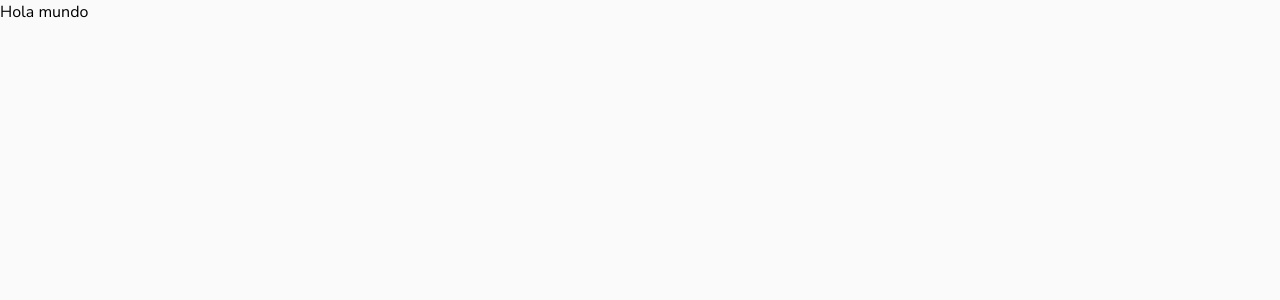
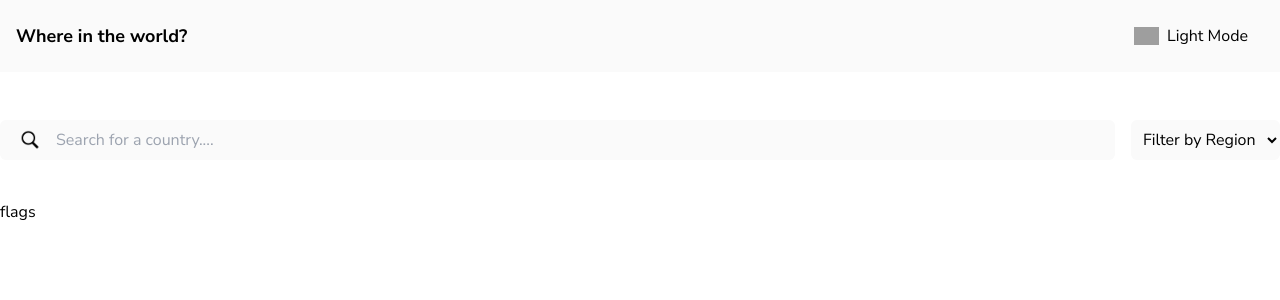
Before and after one commit to ismanolgarcia/countries-of-the-world, a Next.js app: page / in a window 1280 px wide. Shown: the top 300 px of the page. Built offline with nearby package versions, Linux system fonts and the light colour scheme; grey boxes are pictures that could not be loaded.

Commit message:
feat: add navbar and search box

```diff
--- /dev/null
+++ b/src/app/components/NavBar/NavBar.jsx
@@ -0,0 +1,14 @@
+import { ThemeToggle } from '..';
+
+export const NavBar = () => {
+  return (
+    <div className="bg-SnowWhite dark:bg-DeepSteelBlue p-4">
+      <div className="container mx-auto flex justify-between items-center">
+        <h2 className="dark:text-white text-lg sm:xl font-bold">
+          Where in the world?
+        </h2>
+        <ThemeToggle />
+      </div>
+    </div>
+  );
+};
--- /dev/null
+++ b/src/app/components/SearchBar/SearchBar.jsx
@@ -0,0 +1,39 @@
+import Image from 'next/image';
+import busq from '/public/icons/icons8-búsqueda-50.png';
+
+export const SearchBar = () => {
+  return (
+    <div className="flex justify-between flex-col items-center sm:flex-row m-4 sm:m-0 gap-4">
+      <label
+        htmlFor="text"
+        className="flex items-center gap-2 w-full  bg-SnowWhite dark:bg-DeepSteelBlue dark:text-white rounded-md"
+      >
+        <Image
+          src={busq}
+          alt="busqueda"
+          className="ml-5 invert-0 dark:invert "
+          width={20}
+          height={20}
+        />
+        <input
+          type="text"
+          id="text"
+          placeholder={'Search for a country....'}
+          className="bg-transparent focus:outline-none  w-full p-2"
+        />
+      </label>
+
+      <select
+        id="region-select"
+        className="w-full sm:w-auto  bg-SnowWhite dark:bg-DeepSteelBlue dark:text-SnowWhite focus:outline-none p-2 rounded-md cursor-pointer"
+      >
+        <option value="">Filter by Region</option>
+        <option value="africa">Africa</option>
+        <option value="america">America</option>
+        <option value="asia">Asia</option>
+        <option value="europe">Europe</option>
+        <option value="oceania">Oceania</option>
+      </select>
+    </div>
+  );
+};
--- a/src/app/components/ThemeToggle/ThemeToggle.jsx
+++ b/src/app/components/ThemeToggle/ThemeToggle.jsx
@@ -28,7 +28,7 @@ export const ThemeToggle = () => {
   return (
     <button
       onClick={handleChangeTheme}
-      className="flex items-center capitalize gap-2 px-4 py-2 rounded dark:hover:bg-DeepSteelBlue hover:bg-MediunGray dark:text-SnowWhite hover:text-SnowWhite"
+      className="flex items-center capitalize gap-2 px-4 py-2 rounded hover:bg-MediunGray dark:text-SnowWhite hover:text-SnowWhite"
     >
       <Image
         src={theme == 'dark' ? moonIcon : sunDarkIcon}
--- a/src/app/components/index.js
+++ b/src/app/components/index.js
@@ -1 +1,3 @@
 export * from './ThemeToggle/ThemeToggle'
+export * from './NavBar/NavBar';
+export * from './SearchBar/SearchBar';
--- a/src/app/layout.js
+++ b/src/app/layout.js
@@ -1,5 +1,6 @@
 import './globals.css';
 import { nunito_sans } from './fonts/fonts';
+import { NavBar } from './components';
 export const metadata = {
   title: 'Countries of the World',
   description:
@@ -9,7 +10,8 @@ export const metadata = {
 export default function RootLayout({ children }) {
   return (
     <html lang="en">
-      <body className={`${nunito_sans.className}  bg-SnowWhite dark:bg-Navy`}>
+      <body className={`${nunito_sans.className} dark:bg-Navy`}>
+        <NavBar />
         {children}
       </body>
     </html>
--- a/src/app/page.js
+++ b/src/app/page.js
@@ -1,7 +1,10 @@
+import { SearchBar } from './components';
+
 export default function Home() {
   return (
-    <main >
-      <h1 >Hola mundo</h1>
+    <main className="flex flex-col container mx-auto pt-12 gap-10">
+      <SearchBar />
+      <h1>flags</h1>
     </main>
   );
 }
```
Also changed, not shown: public/icons/icons8-búsqueda-50.png (added).
